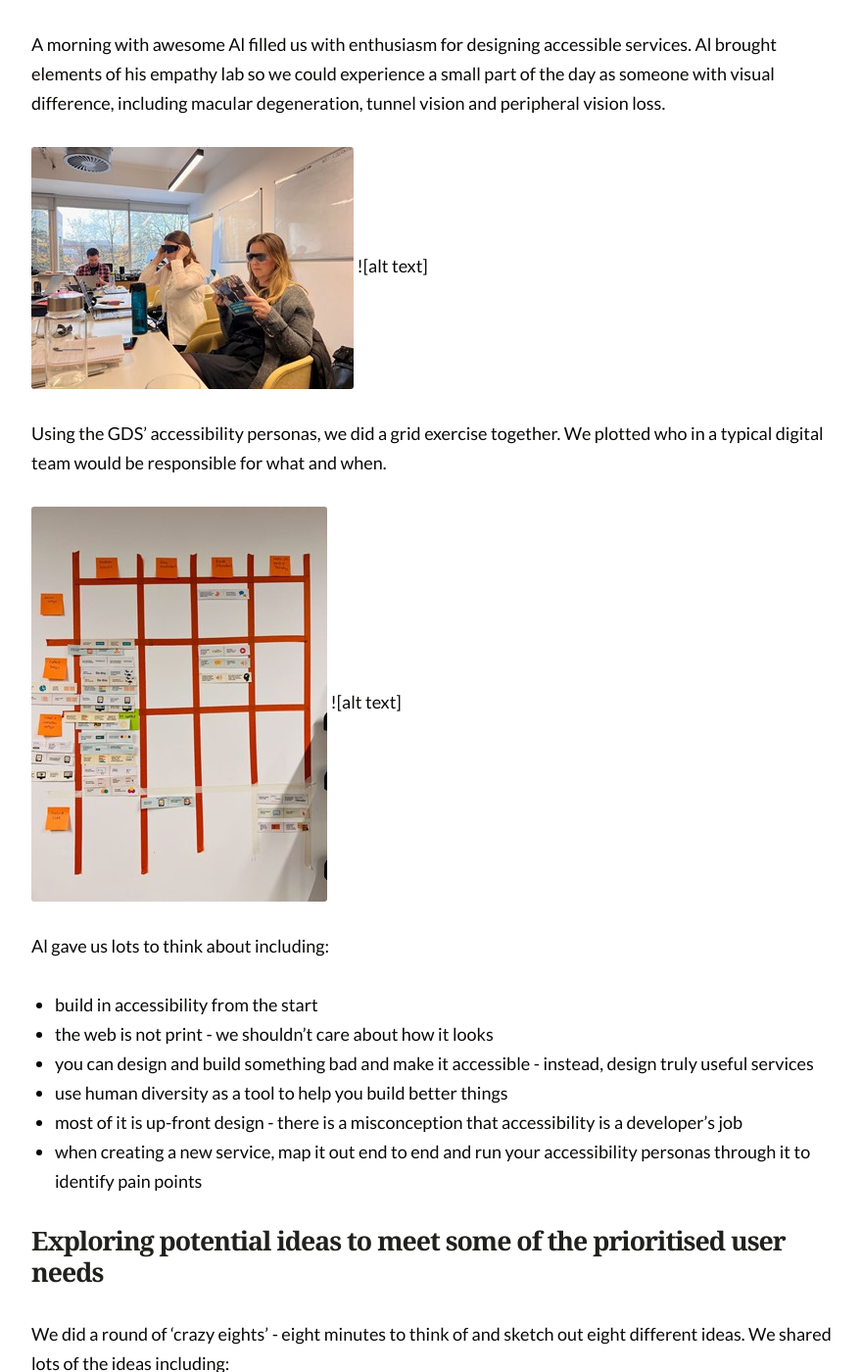
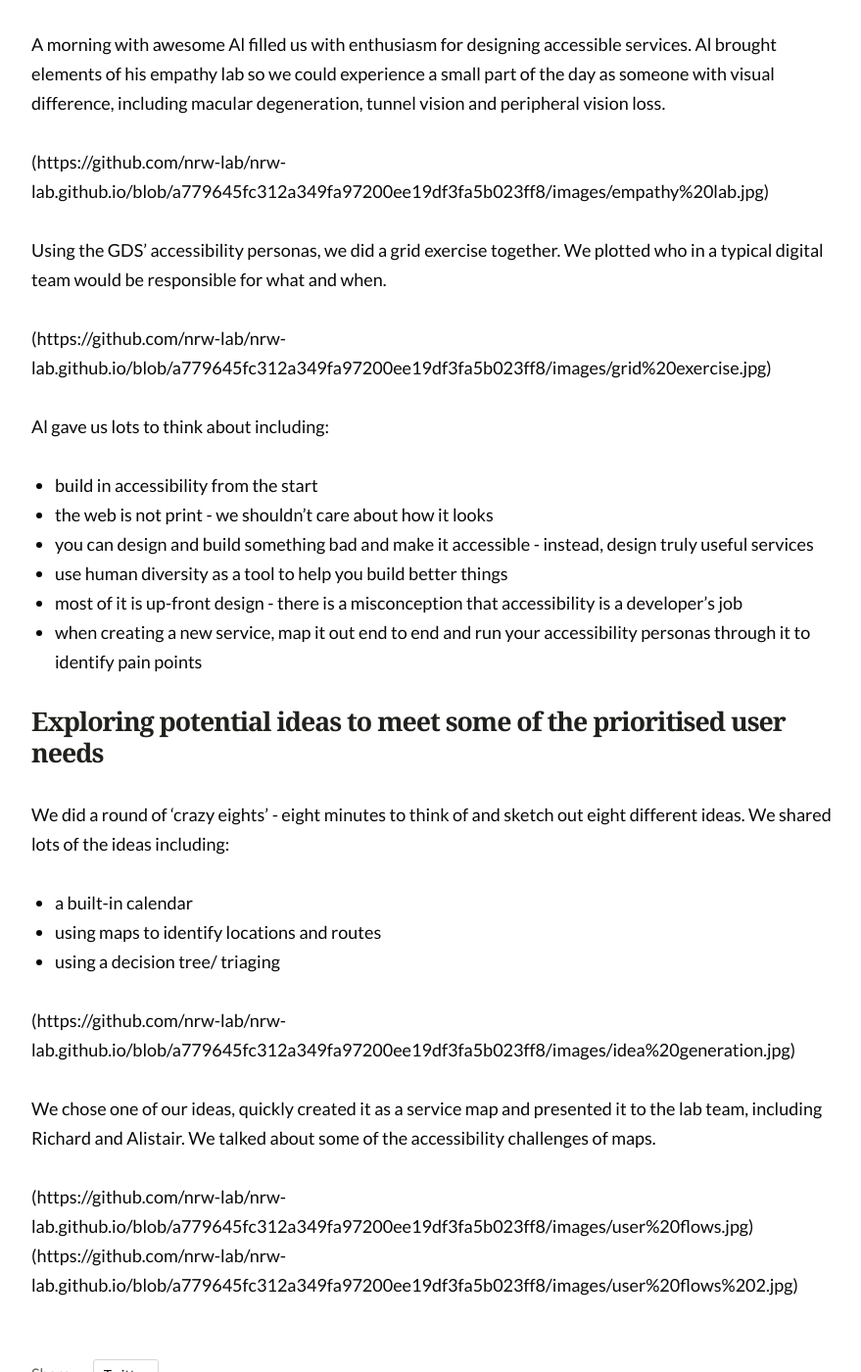
Before and after one commit to nrw-lab/nrw-lab.github.io, a Jekyll site: the page built from en/updates/_posts/2022-12-02-week-notes.md, in a window 1280 px wide and 1400 px high, scrolled down 1128 px. Shown: the whole window at 98% size, without its empty margins (198-1077 px from the left). Built offline with Jekyll 4.4.1, drawn with Linux system fonts in a browser that asks for light colours; some of the changed text lies outside the part shown.

Commit message:
Update 2022-12-02-week-notes.md

```diff
--- a/en/updates/_posts/2022-12-02-week-notes.md
+++ b/en/updates/_posts/2022-12-02-week-notes.md
@@ -28,11 +28,11 @@ We spent time looking at the data to draw out areas to focus on. We decided to f
 A morning with awesome Al filled us with enthusiasm for designing accessible services.
 Al brought elements of his empathy lab so we could experience a small part of the day as someone with visual difference, including macular degeneration, tunnel vision and peripheral vision loss.
 
-![alt text](https://github.com/nrw-lab/nrw-lab.github.io/blob/a779645fc312a349fa97200ee19df3fa5b023ff8/images/empathy%20lab.jpg) ![alt text]
+(https://github.com/nrw-lab/nrw-lab.github.io/blob/a779645fc312a349fa97200ee19df3fa5b023ff8/images/empathy%20lab.jpg)
 
 Using the GDS’ accessibility personas, we did a grid exercise together. We plotted who in a typical digital team would be responsible for what and when.
 
-![alt text](https://github.com/nrw-lab/nrw-lab.github.io/blob/a779645fc312a349fa97200ee19df3fa5b023ff8/images/grid%20exercise.jpg) ![alt text]
+(https://github.com/nrw-lab/nrw-lab.github.io/blob/a779645fc312a349fa97200ee19df3fa5b023ff8/images/grid%20exercise.jpg)
 
 Al gave us lots to think about including:
 * build in accessibility from the start
@@ -49,9 +49,9 @@ We shared lots of the ideas including:
 * using maps to identify locations and routes
 * using a decision tree/ triaging
 
-![alt text](https://github.com/nrw-lab/nrw-lab.github.io/blob/a779645fc312a349fa97200ee19df3fa5b023ff8/images/idea%20generation.jpg) ![alt text]
+(https://github.com/nrw-lab/nrw-lab.github.io/blob/a779645fc312a349fa97200ee19df3fa5b023ff8/images/idea%20generation.jpg)
 
 We chose one of our ideas, quickly created it as a service map and presented it to the lab team, including Richard and Alistair. We talked about some of the accessibility challenges of maps.
 
-![alt text](https://github.com/nrw-lab/nrw-lab.github.io/blob/a779645fc312a349fa97200ee19df3fa5b023ff8/images/user%20flows.jpg) ![alt text]
-![alt text](https://github.com/nrw-lab/nrw-lab.github.io/blob/a779645fc312a349fa97200ee19df3fa5b023ff8/images/user%20flows%202.jpg) ![alt text]
+(https://github.com/nrw-lab/nrw-lab.github.io/blob/a779645fc312a349fa97200ee19df3fa5b023ff8/images/user%20flows.jpg)
+(https://github.com/nrw-lab/nrw-lab.github.io/blob/a779645fc312a349fa97200ee19df3fa5b023ff8/images/user%20flows%202.jpg)
```
